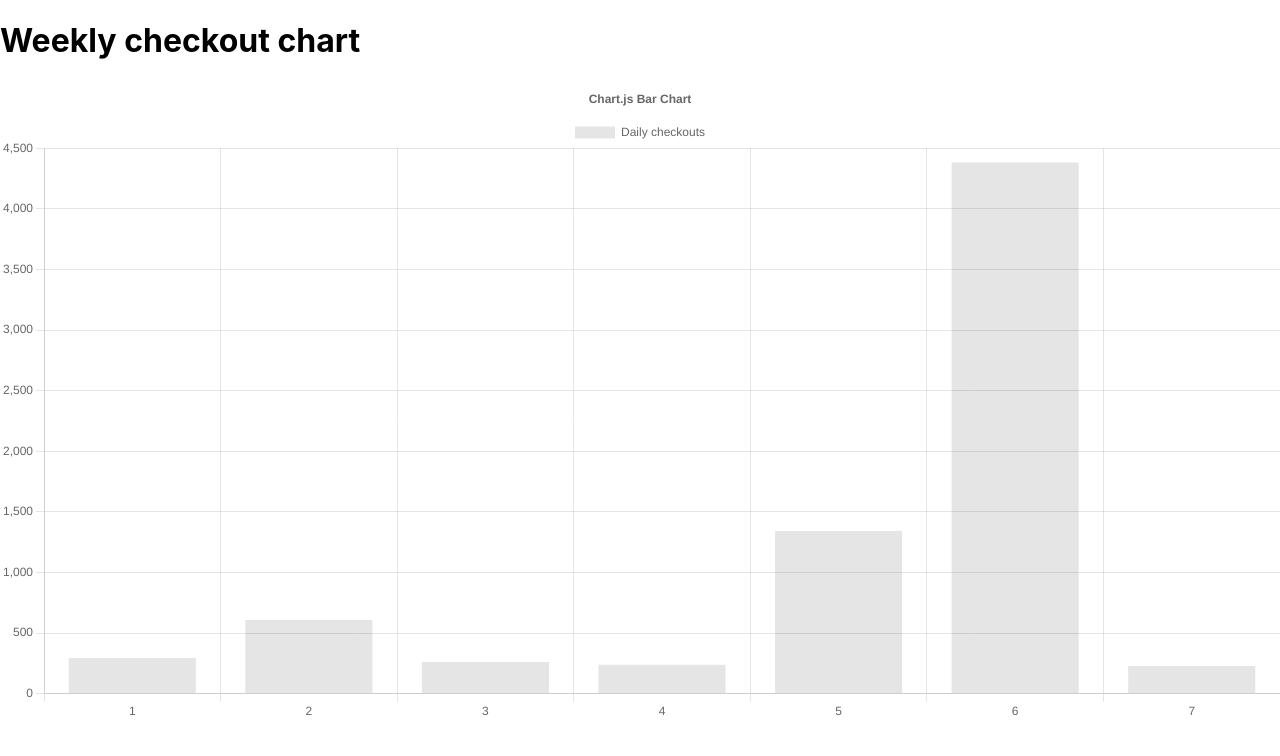
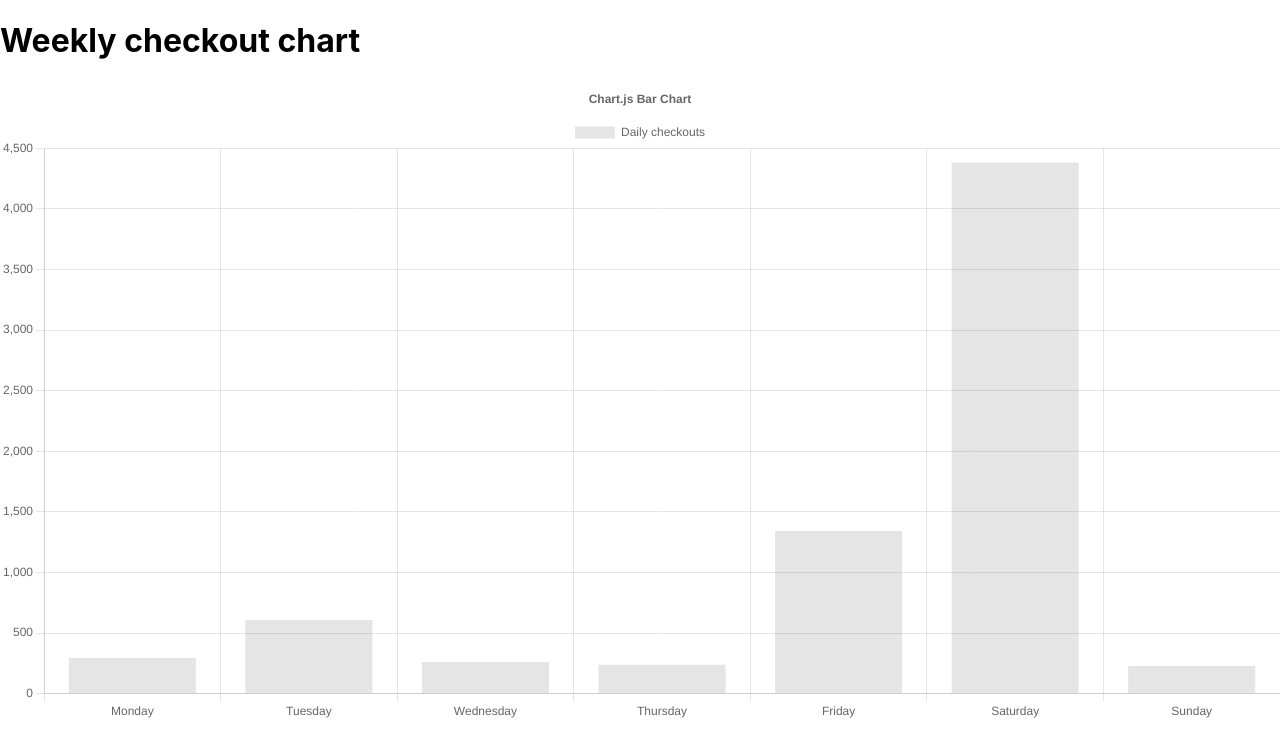
Before and after one commit to szukacs/JunctionX-2022, a Next.js app in the folder frontend/: page /web/weekly-checkouts in a window 1280 px wide. Shown: the top 756 px of the page. Built offline with nearby package versions, Linux system fonts and the light colour scheme.

Commit message:
week names replaced

```diff
--- a/frontend/components/WeeklyCheckoutsChart.jsx
+++ b/frontend/components/WeeklyCheckoutsChart.jsx
@@ -3,7 +3,7 @@ import { Bar } from 'react-chartjs-2'
 import data from '../src/data/weeklyCheckouts.json'
 
 ChartJS.register(CategoryScale, LinearScale, BarElement, Title, Tooltip, Legend)
-
+const labels = ['Monday' ,'Tuesday' ,'Wednesday' ,'Thursday' ,'Friday' ,'Saturday' ,'Sunday'];
 export const WeeklyCheckoutsChart = () => {
     return (
         <Bar
@@ -20,7 +20,7 @@ export const WeeklyCheckoutsChart = () => {
                 },
             }}
             data={{
-                labels: data.dailyCheckouts.map((checkout) => checkout.dayOfWeek),
+                labels,
                 datasets: [
                     {
                         label: 'Daily checkouts',
```
